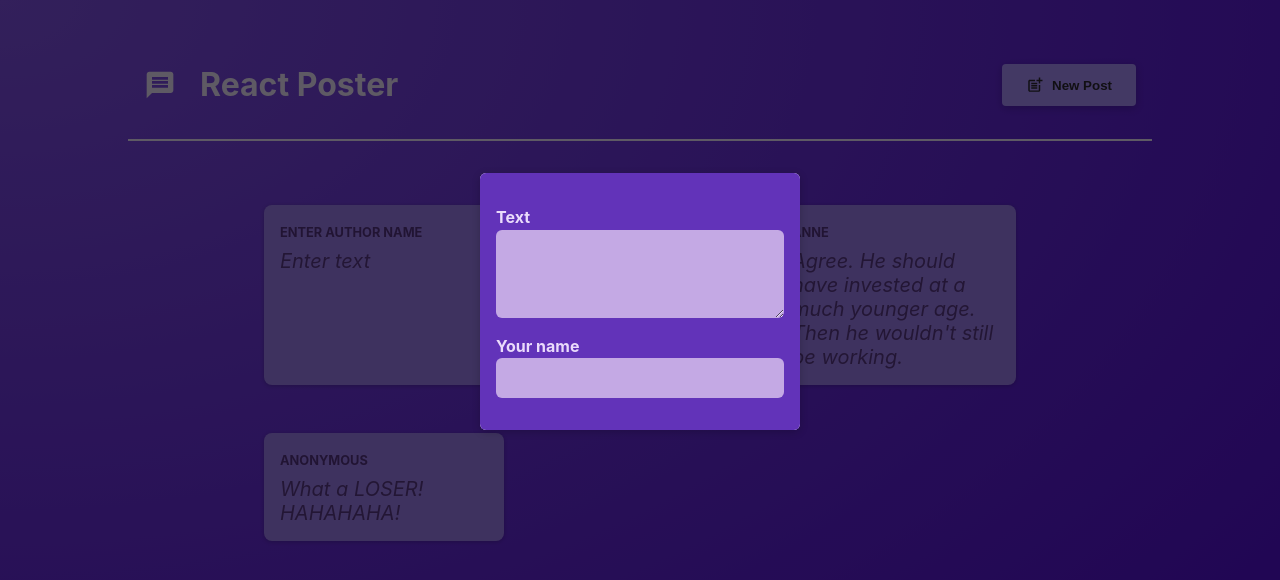
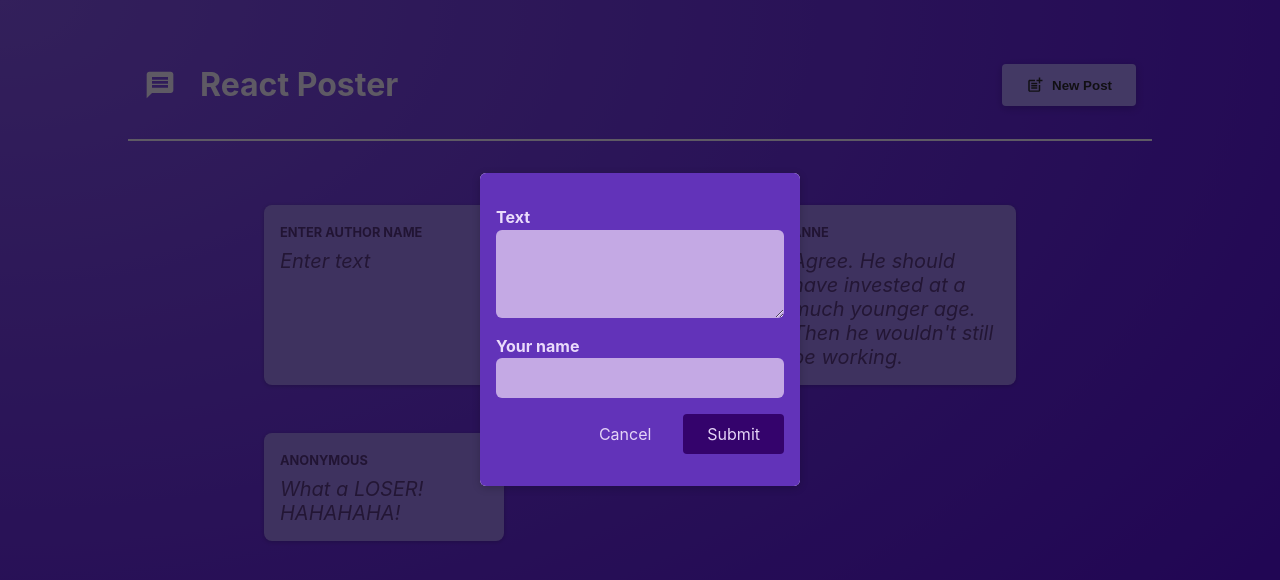
Before and after one commit to htack210/my-experiments, a React (Vite) app in the folder react-crash-course/: page / in a window 1280 px wide. Both pictures are taken after a click on the button "New Post". Shown: the top 580 px of the page. Built offline with nearby package versions, Linux system fonts and the light colour scheme.

Commit message:
Add Cancel and Submit buttons on Modal form. Add apply onClose action to Cancel button.

```diff
--- a/react-crash-course/src/components/NewPost.jsx
+++ b/react-crash-course/src/components/NewPost.jsx
@@ -1,8 +1,8 @@
 import classes from './NewPost.module.css';
 
-const { form } = classes
+const { form, actions } = classes
 
-function NewPost({ onBodyChange, onAuthorChange }) {
+function NewPost({ onBodyChange, onAuthorChange, onCancel }) {
     return (<form className={form}>
         <p> <label htmlFor="body" >Text</label>
             <textarea id="body" required rows={3} onChange={onBodyChange} />
@@ -11,6 +11,10 @@ function NewPost({ onBodyChange, onAuthorChange }) {
             <label htmlFor="name" >Your name</label>
             <input type="text" id="name" required onChange={onAuthorChange} />
         </p>
+        <p className={actions}>
+            <button type='button' onClick={onCancel}>Cancel</button>
+            <button>Submit</button>
+        </p>
     </form>);
 }
 
--- a/react-crash-course/src/components/PostsList.jsx
+++ b/react-crash-course/src/components/PostsList.jsx
@@ -29,6 +29,7 @@ function PostsList({ isPosting, onStopPosting }) {
                 <Modal onClose={onStopPosting}>
                     <NewPost onBodyChange={bodyChangeHandler}
                         onAuthorChange={authorChangeHandler}
+                        onCancel={onStopPosting}
                     />
                 </Modal>)}
 
```
